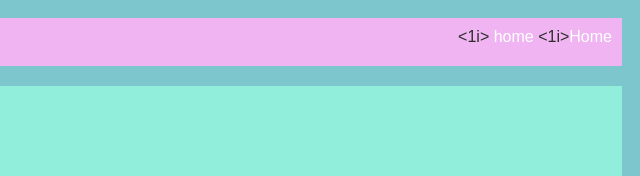
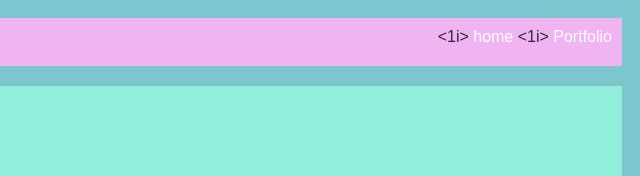
Before and after one commit to trinity125/trinity-perkins.github.io, a plain HTML site: page index.html in a window 1280 px wide. Shown: the top 176 px of the page, 640-1280 px from the left. Drawn offline with Linux system fonts and the light colour scheme.

Commit message:
updated index file

```diff
--- a/index.html
+++ b/index.html
@@ -71,7 +71,7 @@
             <header>TRINITY'S AMAZING WEBSITE</header>
                 <u1>
                     <1i> <a href="index.html">home</a></1i>
-                    <1i><a href="portfolio.html">Home</a></1i>
+                    <1i> <a href="portfolio.html">Portfolio</a></1i>
                 </u1>
             </nav>
             <main>
```
